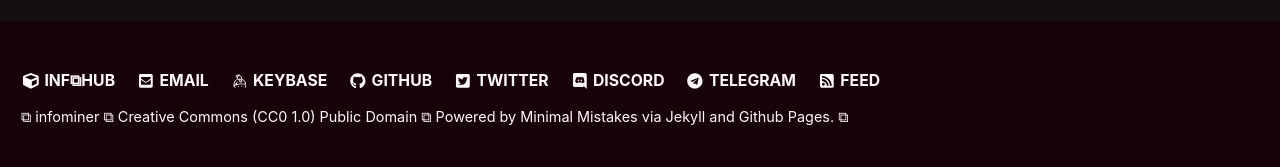
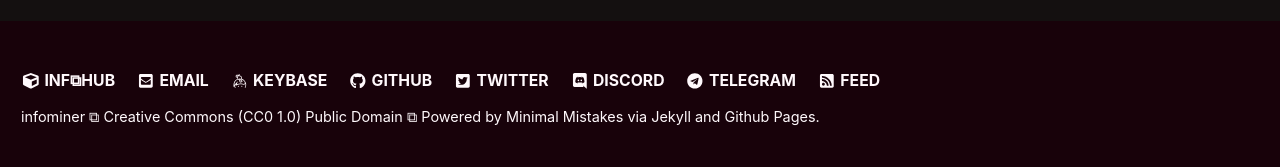
Before and after one commit to learn-crypto-trading/learn-crypto-trading.github.io, a Jekyll site: the page built from _pages/sitemap.md, in a window 1280 px wide and 900 px high, scrolled down 834 px. Shown: the part 730-897 px from the top of the window. Built offline with Jekyll 4.4.1, drawn with Linux system fonts in a browser that asks for light colours; cached includes are drawn as plain includes.

Commit message:
clean up footer

```diff
--- a/_includes/footer.html
+++ b/_includes/footer.html
@@ -16,4 +16,4 @@
   </ul>
 </div>
 
-<div class="page__footer-copyright">⧉ <a href="https://infominer.id">infominer</a> ⧉ <a href="https://creativecommons.org/publicdomain/zero/1.0/">Creative Commons (CC0 1.0) Public Domain</a> ⧉ Powered by <a href="https://mademistakes.com/work/minimal-mistakes-jekyll-theme/" rel="nofollow">Minimal Mistakes</a> via <a href="https://jekyllrb.com" rel="nofollow">Jekyll</a> and <a href="https://infominer.id/gh-pages-starter-pack.html">Github Pages</a>. ⧉</div>
+<div class="page__footer-copyright"><a href="https://infominer.id">infominer</a> ⧉ <a href="https://creativecommons.org/publicdomain/zero/1.0/">Creative Commons (CC0 1.0) Public Domain</a> ⧉ Powered by <a href="https://mademistakes.com/work/minimal-mistakes-jekyll-theme/" rel="nofollow">Minimal Mistakes</a> via <a href="https://jekyllrb.com" rel="nofollow">Jekyll</a> and <a href="https://web-work.tools/github-pages-starter-pack/">Github Pages</a>.</div>
```
